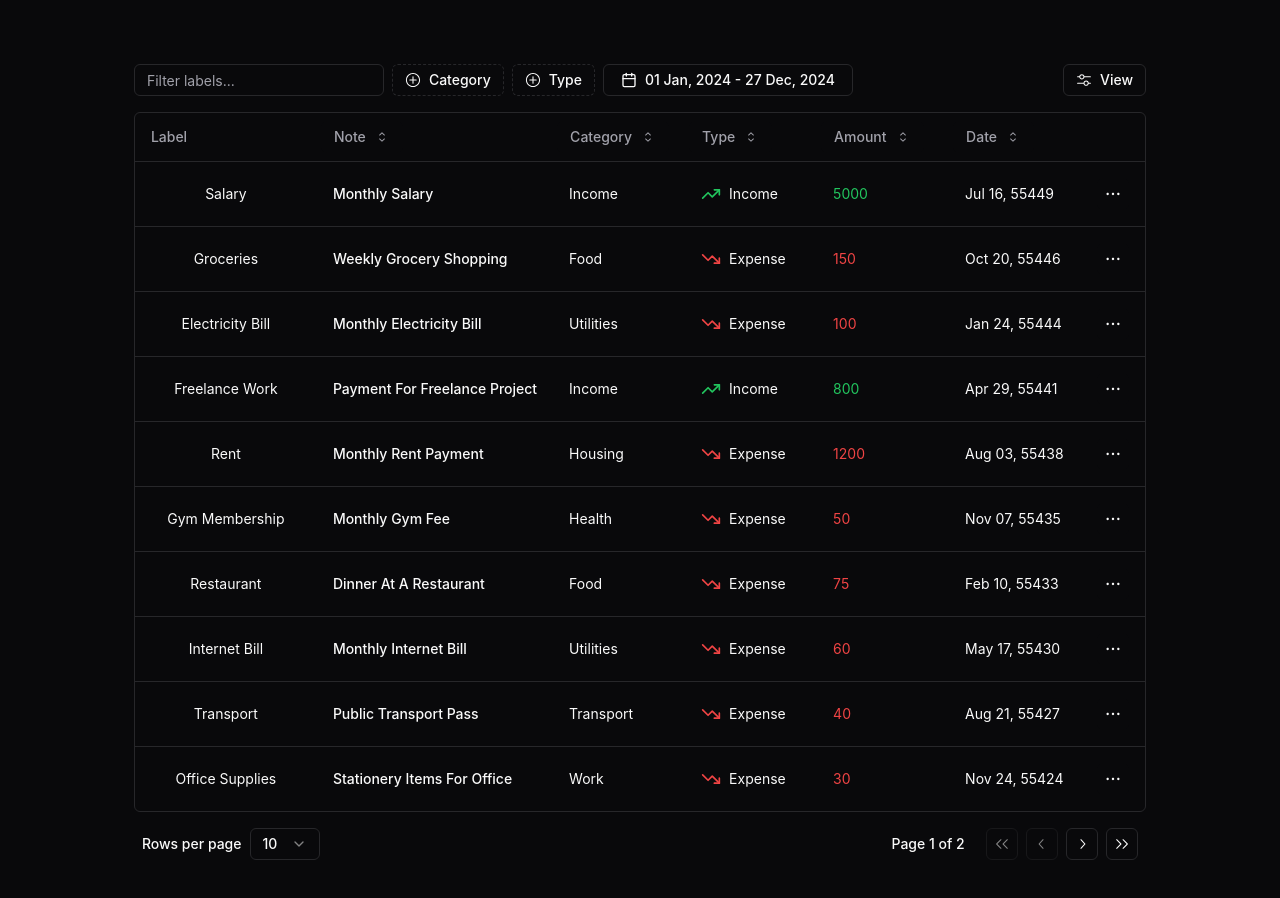
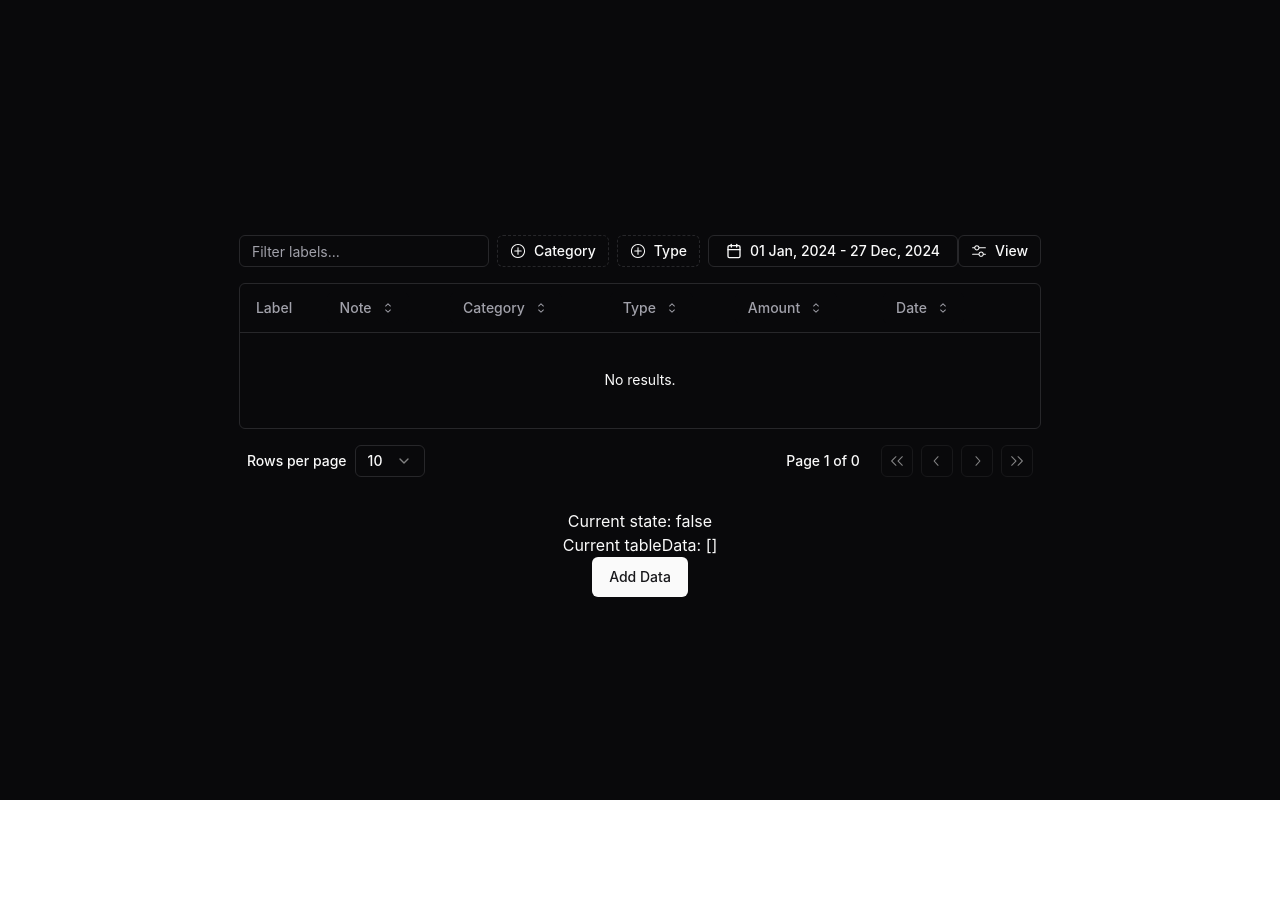
Before and after one commit to crharmon/data-table-testing, a React (Vite) app in the folder data-table-vite/: page / in a window 1280 px wide. Shown: the top 898 px of the page. After the commit the page ends 800 px from the top, so only its background shows below. Built offline with nearby package versions, Linux system fonts and the light colour scheme.

Commit message:
Working XState example

```diff
--- a/data-table-vite/src/App.tsx
+++ b/data-table-vite/src/App.tsx
@@ -4,18 +4,37 @@ import { columns } from "@/components/data-table-components/columns";
 import { ThemeProvider } from "@/components/theme-provider"
 import { useSelector } from '@xstate/react';
 import { transactionsActor } from "./state/tranctionMachine";
+import { sampleData } from '@/components/data-table-components/samplet-data';
+
 
 import './App.css'
+import { Button } from "./components/ui/button";
 
+// tip: optimize selectors by defining them externally when possible
+const selectTableData = (snapshot:any) => snapshot.context.tableData;
+const selectAssigned = (snapshot:any) => snapshot.context.assignedCalled;
+const handleClick = () => {
+  transactionsActor.send({
+    type: 'data.start.update',
+    tableData: sampleData,
+  })
+};
 function App() {
+  // We can subscribe to an actor to be notified whenever its state changes
+  const tableData = useSelector(transactionsActor, selectTableData);
+  const aState = useSelector(transactionsActor, selectAssigned);
+
   transactionsActor.start()
-  transactionsActor.send({ type: 'data.start.read'})
-  const tableData = useSelector(transactionsActor, (snapshot) => snapshot.context.tableData);
   return (
     <ThemeProvider defaultTheme="dark" storageKey="vite-ui-theme">
      <div className="card">
         <DataTable data={tableData} columns={columns} />
       </div>
+     <p>Current state: {JSON.stringify(aState)}</p>
+     <p>Current tableData: {JSON.stringify(tableData)}</p>
+     <Button
+     onClick={handleClick}
+     >Add Data</Button>
     </ThemeProvider>
   )
 }
--- a/data-table-vite/src/state/tranctionMachine.ts
+++ b/data-table-vite/src/state/tranctionMachine.ts
@@ -1,17 +1,13 @@
 
 
-import { assign, createActor, createMachine, setup } from 'xstate'
-import { sampleData } from '@/components/data-table-components/samplet-data';
+import { assign, createActor, setup } from 'xstate'
 import { Transaction } from '@/components/data-table-components/samplet-data';
-//import {sampleData} from "./data-table-components/samplet-data";
 const initialData: Transaction[] = [];
 export const machine = setup({
   actions: {
-    startDataRead: () => {
-      // Action to initiate JSON data reading
-      console.log("Reading JSON data...");
-      //assign({ tableData: ({ context }) => context.tableData = sampleData })
-    },
+    startDataUpdate: assign({
+      tableData: ({ event }) => event.tableData
+    }),
 
     eofReached: () => {
       // Action when EOF is reached
@@ -25,18 +21,25 @@ export const machine = setup({
    },
   types: {
     context: {
-        tableData : initialData
+        tableData : initialData,
     },
-
+    // TODO: Check if the event all need to have tableData
     events: {} as
-     {type: 'data.start.read', } |
-     {type: 'data.eof.reached', } |
-     {type: 'data.error.reading', },
+     {type: 'data.start.update',
+      tableData: Transaction[]
+      } |
+     {type: 'data.eof.reached',
+      tableData: Transaction[]
+     } |
+     {type: 'data.error.reading',
+      tableData: Transaction[]
+     },
   }
 })
   .createMachine({
   context: {
-    tableData: sampleData
+    tableData: initialData,
+    assignedCalled: false
   },
   "id": "dataRead",
   initial: 'idle',
@@ -44,9 +47,9 @@ export const machine = setup({
     idle: {
       on: {
         // .send({ type: 'data.start.read'})
-        'data.start.read':{
+        'data.start.update':{
           target: "readingJson",
-          actions: 'startDataRead'
+          actions: 'startDataUpdate'
       }
         //"description": "The machine is in a waiting state, ready to start reading JSON data."
     },
```
